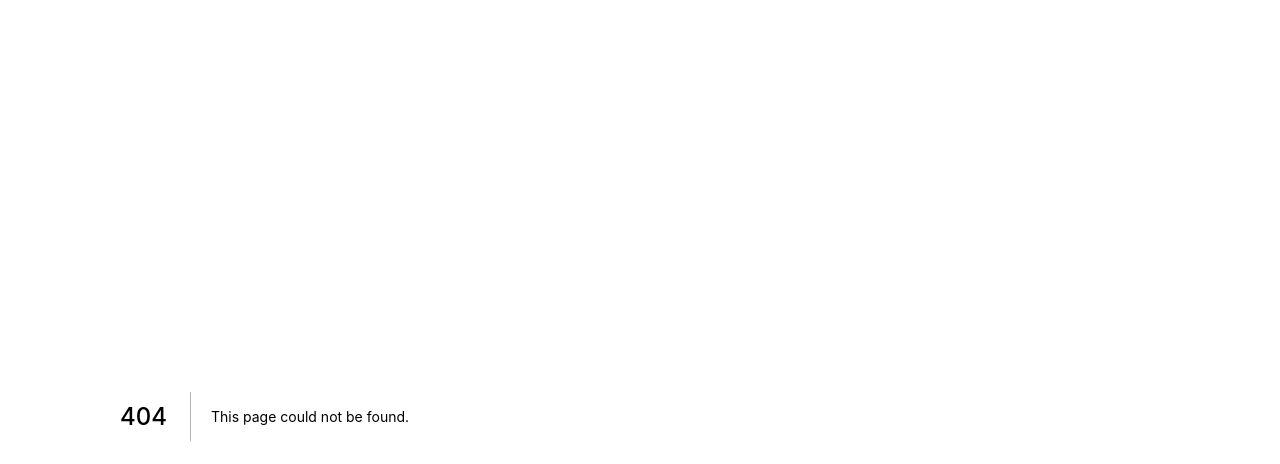
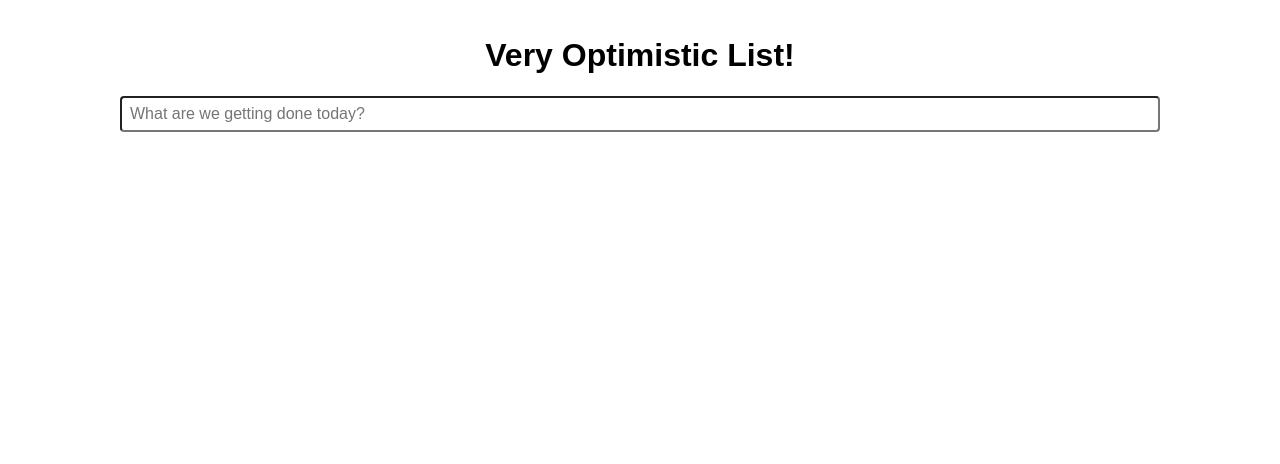
Before and after one commit to jdmg94/A-Very-Optimistic-Task-List, a Next.js app: page /Home in a window 1280 px wide. Before the commit this address had no page. Shown: the top 464 px of the page. Built offline with nearby package versions, Linux system fonts and the light colour scheme.

Commit message:
moved home page to Home folder

```diff
--- /dev/null
+++ b/pages/Home/index.js
@@ -0,0 +1,60 @@
+import Head from "next/head"
+import { useState } from "react"
+import { useDispatch } from "react-redux"
+
+import { addItem } from "./index.thunks"
+import Input from "../../components/Input"
+import Button from "../../components/Button"
+import { Row } from "../../components/Flexbox"
+import TaskList from "../../sections/TaskList"
+import Notifications, { addNotification } from "../../sections/Notifications"
+
+const App = () => {
+  const dispatch = useDispatch()
+  const [input, updateInput] = useState("")
+
+  const submitItem = (evt) => {
+    evt.preventDefault()
+
+    if (input.length > 0) {
+      updateInput("")
+      dispatch(addItem(input))
+        .then(({ error }) => {
+          if (!error) {
+            return dispatch(addNotification("✅ Successfully added!"))
+          }
+
+          return dispatch(addNotification("❌ Error saving item!"))
+        })
+        .catch(() => {
+          dispatch(addNotification("❌ Error saving item!"))
+        })
+    }
+  }
+
+  return (
+    <>
+      <Head>
+        <title>Optimistic UI Demo</title>
+      </Head>
+      <Row style={{ justifyContent: "center" }}>
+        <h1>Very Optimistic List!</h1>
+      </Row>
+      <Row
+        as="form"
+        onSubmit={submitItem}
+        style={{ alignItems: "center", paddingBottom: '0.5rem' }}
+      >
+        <Input
+          value={input}
+          placeholder="What are we getting done today?"
+          onChange={(evt) => updateInput(evt.target.value)}
+        />
+      </Row>
+      <TaskList />
+      <Notifications />
+    </>
+  )
+}
+
+export default App
--- a/sauce/index.slice.optimistic.js
+++ b/sauce/index.slice.optimistic.js
@@ -1,5 +1,5 @@
 import { createSlice } from "@reduxjs/toolkit"
-import { addItem, updateItem, removeItem } from "../pages/index.thunks"
+import { addItem, updateItem, removeItem } from "../pages/Home/index.thunks"
 import { produceWithPatch, produceWithReversal } from "../utils/patchUtils"
 
 const TodoList = createSlice({
--- a/sections/TaskItem/TaskItem.js
+++ b/sections/TaskItem/TaskItem.js
@@ -5,7 +5,7 @@ import styles from "./TaskItem.module.css"
 import Button from "../../components/Button"
 import { addNotification } from "../Notifications"
 import useClickOutside from '../../utils/useClickOutside'
-import { removeItem, updateItem } from "../../pages/index.thunks"
+import { removeItem, updateItem } from "../../pages/Home/index.thunks"
 
 const TaskItem = ({ item }) => {
   const itemRef = useRef()
@@ -65,7 +65,7 @@ const TaskItem = ({ item }) => {
   useClickOutside(itemRef, () => setEditing(false))
 
   return (
-    <li
+    <div
       ref={itemRef}
       className={styles.listItem}
       onClick={() => !item.done && setEditing(true)}
@@ -102,7 +102,7 @@ const TaskItem = ({ item }) => {
       >
         {isEditing || item.done ? "❌" : "✅"}
       </Button>
-    </li>
+    </div>
   )
 }
 
```
Also changed, not shown: pages/index.js (+1 -60 lines), pages/Home/index.slice.js (renamed from pages/index.slice.js), pages/Home/index.thunks.js (renamed from pages/index.thunks.js).
